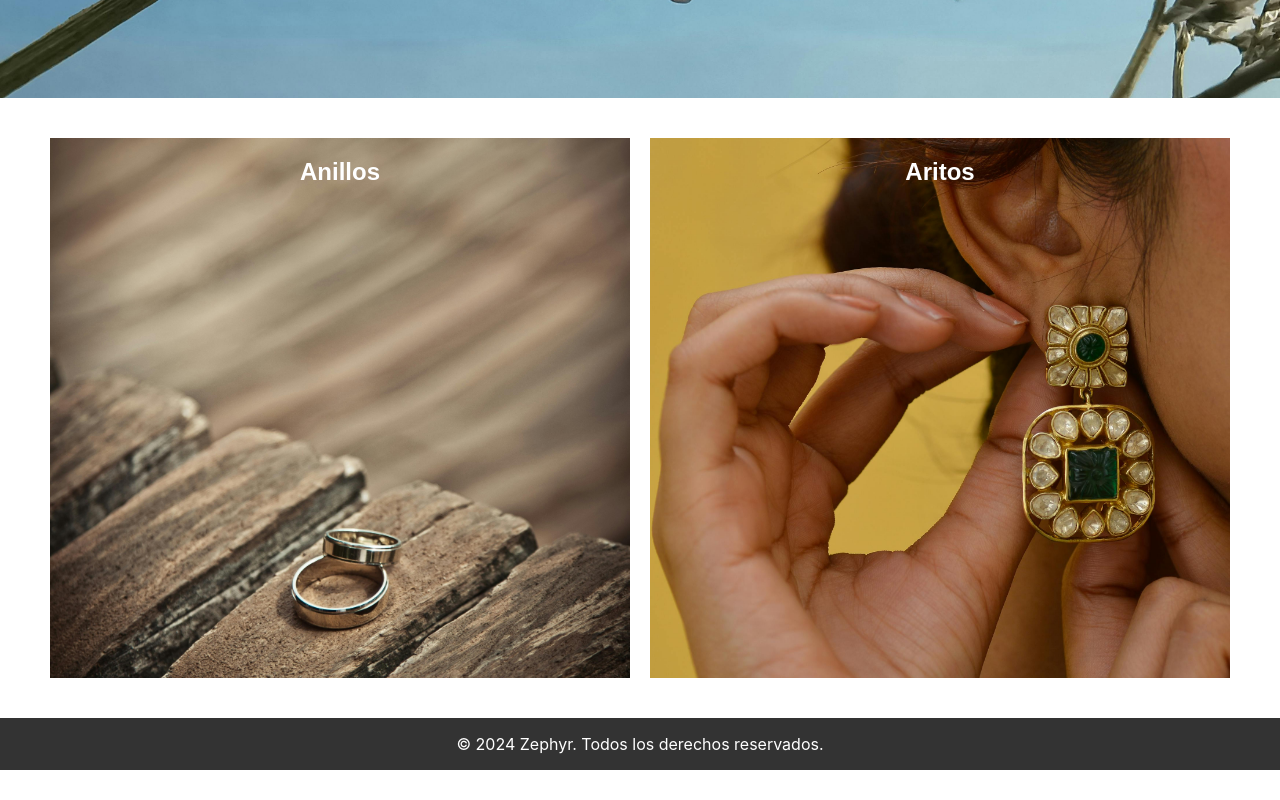
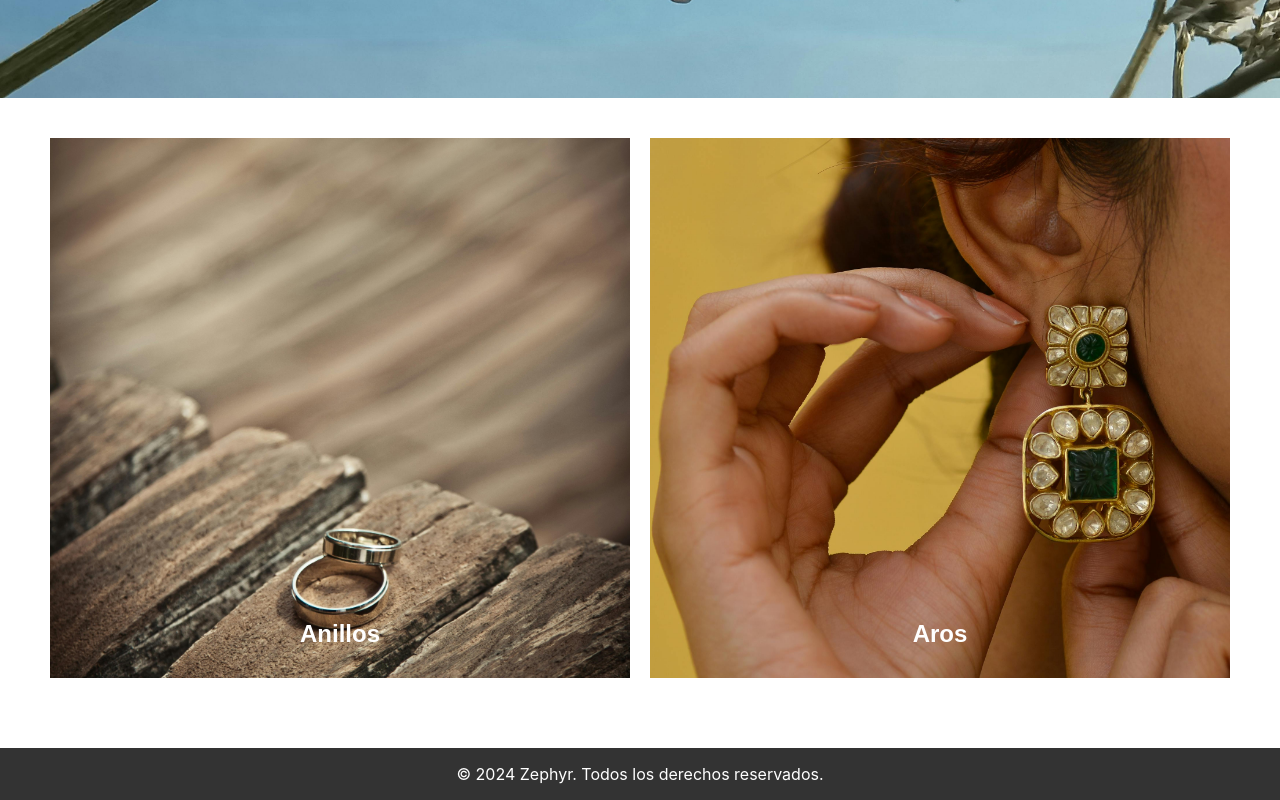
Before and after one commit to etec-programacion-3/2024-frontend-Inaki-Gongora, a React (Create React App) app: page / in a window 1280 px wide. Shown: the part 603-1403 px from the top of the page. Before the commit the page ends 1373 px from the top, so only its background shows below. Built offline with nearby package versions, Linux system fonts and the light colour scheme.

Commit message:
25-10-24-Fotos-producto

```diff
--- a/src/pages/Home/Home.css
+++ b/src/pages/Home/Home.css
@@ -1,3 +1,18 @@
+.abril-fatface-regular {
+    font-family: "Abril Fatface", serif;
+    font-weight: lighter;
+    font-style: normal;
+  }
+
+  .advent-pro-clean {
+    font-family: "Advent Pro", sans-serif;
+    font-optical-sizing: auto;
+    font-weight: 200;
+    font-style: normal;
+    font-variation-settings:
+      "width" 100;
+  }
+
 .Imagen-fondo {
     width: 100%;
     height: 600px;
@@ -12,6 +27,7 @@
     align-items: center; /* Vertical centering */
 }
 
+
 /* Style for the section and its children */
 .seccion {
     display: flex;            /* Enables flexbox layout */
@@ -22,26 +38,49 @@
 }
 
 .div-imagenes {
+    font-family: "Advent Pro", sans-serif;
+    font-optical-sizing: auto;
+    font-weight: 200;
+    font-style: normal;
+    font-variation-settings:
+      "width" 100;
     width: 45%;
-    height: 500px;            /* Adjust width to make them fit side by side */
-    text-align: center;        /* Centers the content inside the div */
+    height: 500px;
+    text-align: center;
     padding: 20px;
-    background-color: #f9f9f9; /* Light background for distinction */
+    background-color: #f9f9f9;
     background-image: url(./../../assets/ver-anillos.png);
     background-size: cover;
     background-position: center;
     color: white;
+    display: flex;             /* Enables flexbox layout */
+    flex-direction: column;    /* Stack children vertically */
+    justify-content: flex-end; /* Align children to the bottom */
+    margin-bottom: 30px;       /* Add spacing below the div */
+    transition: transform 0.3s; /* Smooth transition for hover effect */
+}
+
+.div-imagenes:hover {
+    transform: scale(1.01);    /* Slightly enlarge the div on hover */
 }
 
 .div-imagenes1 {
     width: 45%;
-    height: 500px;            /* Adjust width to make them fit side by side */
-    text-align: center;        /* Centers the content inside the div */
+    height: 500px;
+    text-align: center;
     padding: 20px;
     background-color: #f9f9f9;
     background-image: url(./../../assets/ver-aros.png);
     background-size: cover;
     background-position: center;
     color: white;
-    /* Light background for distinction */
+    display: flex;             /* Enables flexbox layout */
+    flex-direction: column;    /* Stack children vertically */
+    justify-content: flex-end; /* Align children to the bottom */
+    margin-bottom: 30px;       /* Add spacing below the div */
+    transition: transform 0.3s; /* Smooth transition for hover effect */
 }
+
+.div-imagenes1:hover {
+    transform: scale(1.01);    /* Slightly enlarge the div on hover */
+}
--- a/src/pages/Home/Home.jsx
+++ b/src/pages/Home/Home.jsx
@@ -4,6 +4,11 @@
 
 const Home = () => {
   return (
+  <html>
+
+    <head>
+      <link href="https://fonts.googleapis.com/css2?family=Abril+Fatface&display=swap" rel="stylesheet"></link>
+    </head>
     <div>
       <div className='Imagen-fondo'>
         <p>Zephyr</p>
@@ -14,10 +19,12 @@
           <h1> Anillos</h1>
         </div>
         <div className= "div-imagenes1">
-        <h1> Aritos </h1>
+          <h1> Aros </h1>
         </div>
       </section>
     </div>
+
+  </html>
   );
 };
 
```
Lines whose indentation alone changed are shown as unchanged.
